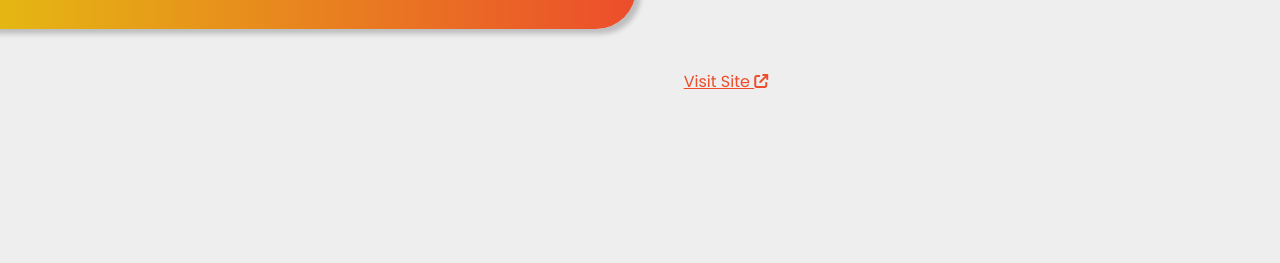
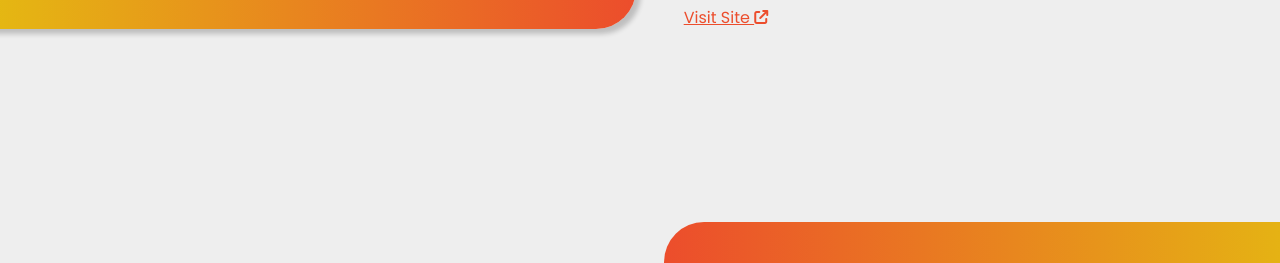
Before and after one commit to Zandrex03/zndrxDev, a plain HTML site: page index.html in a window 1280 px wide. Shown: the part 1611-1874 px from the top of the page. Drawn offline with Linux system fonts and the light colour scheme.

Commit message:
reduce the padding of visit link

```diff
--- a/style.css
+++ b/style.css
@@ -276,7 +276,7 @@ overflow: hidden;
 }
 
 .recent-work-link {
- padding-top: 5rem;
+ padding-top:1rem;
 }
 
 .recent-work-link a {
```
